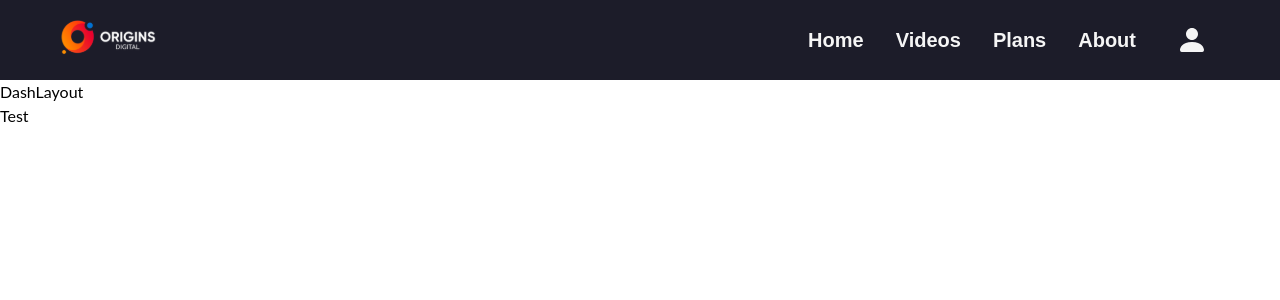
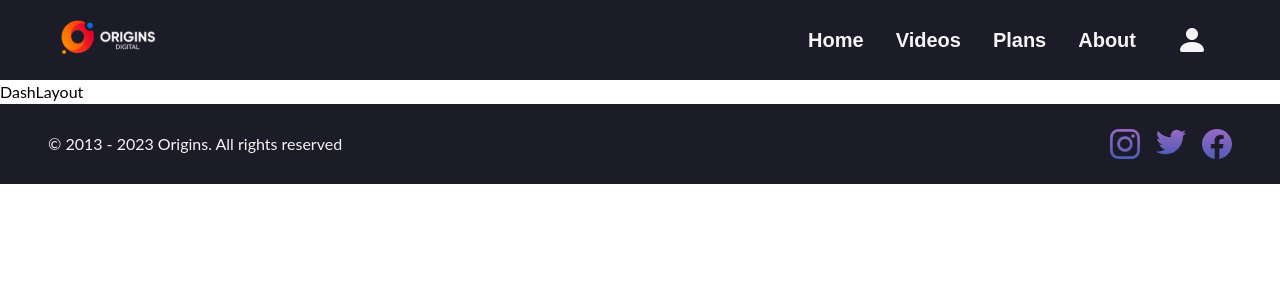
Before and after one commit to WildCodeSchool/2023-02-JS-RemoteFR-JSWizards-P3-Team-Ravenclaw, a React (Vite) app in the folder frontend/: page /User in a window 1280 px wide. Shown: the top 300 px of the page. Built offline with nearby package versions, Linux system fonts and the light colour scheme.

Commit message:
création du Footer

```diff
--- a/frontend/src/components/Footer.jsx
+++ b/frontend/src/components/Footer.jsx
@@ -1,7 +1,20 @@
 export default function Footer() {
   return (
-    <footer>
-      <div>Test</div>
+    <footer className="flex flex-col items-center dark:bg-neutralDarkest md:bg-neutralDarkest h-20 justify-center md:flex-row md:justify-between px-12">
+      <p className=" dark:text-neutralLightest md:text-neutralLightest">
+        © 2013 - 2023 Origins. All rights reserved
+      </p>
+      <div className="flex gap-4">
+        <a href="https://www.instagram.com/">
+          <img src="./assets/icon/socials/instagram.svg" alt="instagram" />
+        </a>
+        <a href="https://twitter.com/">
+          <img src="./assets/icon/socials/twitter.svg" alt="twitter" />
+        </a>
+        <a href="https://www.facebook.com/">
+          <img src="./assets/icon/socials/facebook.svg" alt="facebook" />
+        </a>
+      </div>
     </footer>
   );
 }
```
